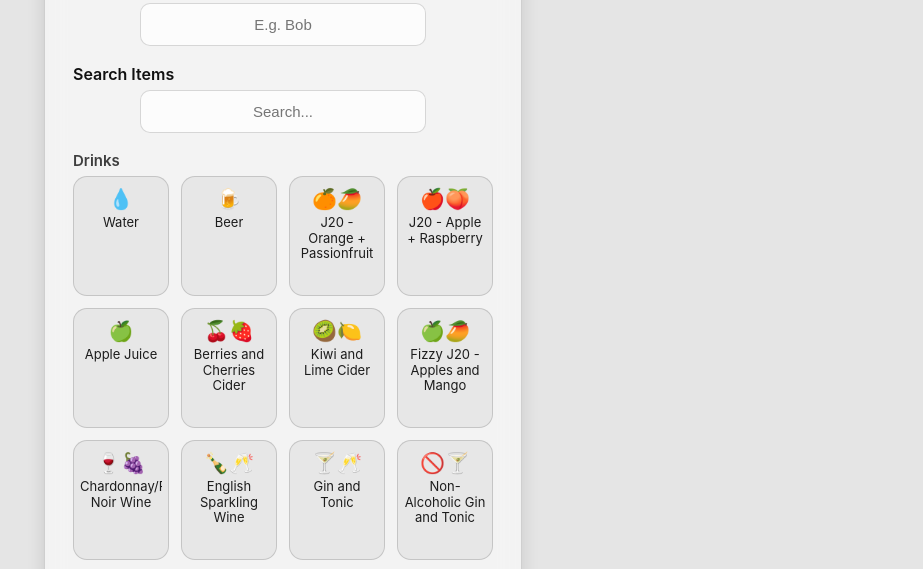
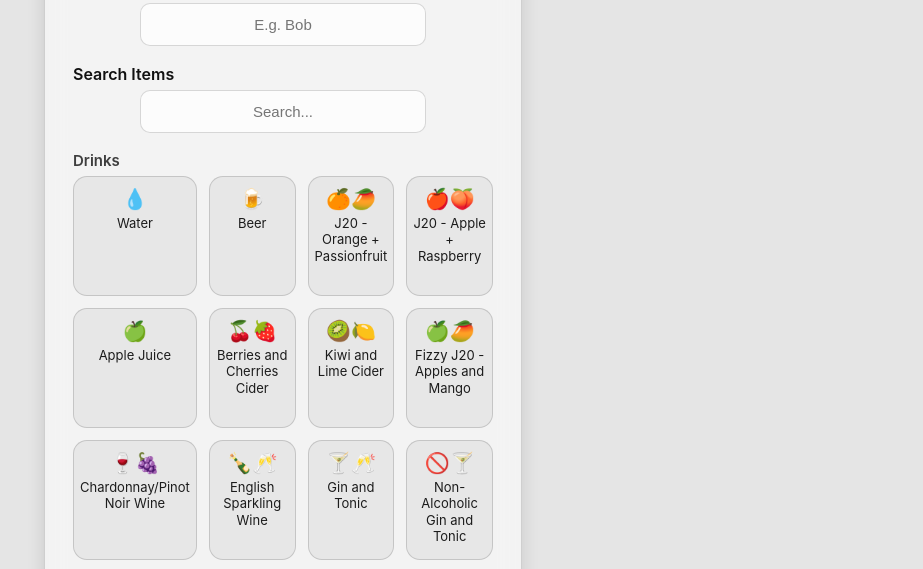
Before and after one commit to quizboxquizzes-a11y/order_drinks, a website: page index.html in a window 1280 px wide. Shown: the part 178-747 px from the top of the page, without its empty margins (357-1280 px from the left). Drawn offline with Linux system fonts and the light colour scheme.

Commit message:
Update index.html

```diff
--- a/index.html
+++ b/index.html
@@ -170,13 +170,14 @@ input {
     opacity: 0.8;
 }
 
-/* ---------- NEATER BUTTONS (BIGGER BOX, SMALLER EMOJI, BIGGER TEXT) ---------- */
+/* ---------- BUTTON GRID ---------- */
 .grid {
     display: grid;
     grid-template-columns: repeat(4, 1fr);
     gap: 12px;
 }
 
+/* ---------- BUTTONS WITH NO CUT-OFF ---------- */
 .item-btn {
     padding: 12px 6px;
     border-radius: 14px;
@@ -190,9 +191,9 @@ input {
     flex-direction: column;
     align-items: center;
     justify-content: flex-start;
-    height: 120px; /* bigger box */
+    min-height: 120px;
+    height: auto;
     box-sizing: border-box;
-    overflow: hidden;
 }
 
 .item-btn:hover {
@@ -215,17 +216,15 @@ input {
     white-space: nowrap;
 }
 
-/* Bigger text */
+/* Bigger text — NO CUT-OFFS */
 .item-btn span {
     font-size: 13px;
-    line-height: 1.2;
+    line-height: 1.25;
     opacity: 0.95;
     max-width: 100%;
     text-align: center;
-    display: -webkit-box;
-    -webkit-line-clamp: 3; /* allow 3 lines now */
-    -webkit-box-orient: vertical;
-    overflow: hidden;
+    word-wrap: break-word;
+    white-space: normal;
 }
 
 /* ---------- SUBMIT BUTTON ---------- */
```
